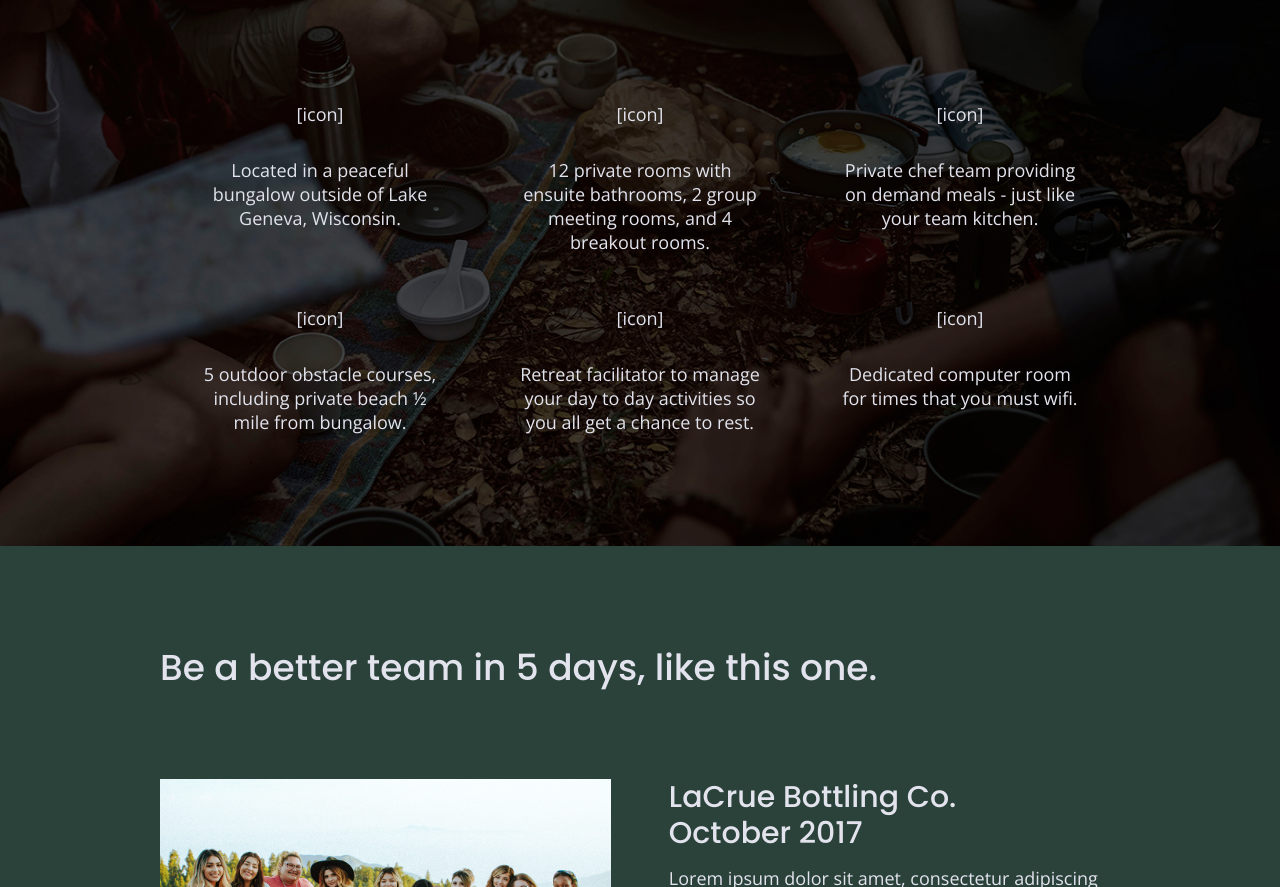
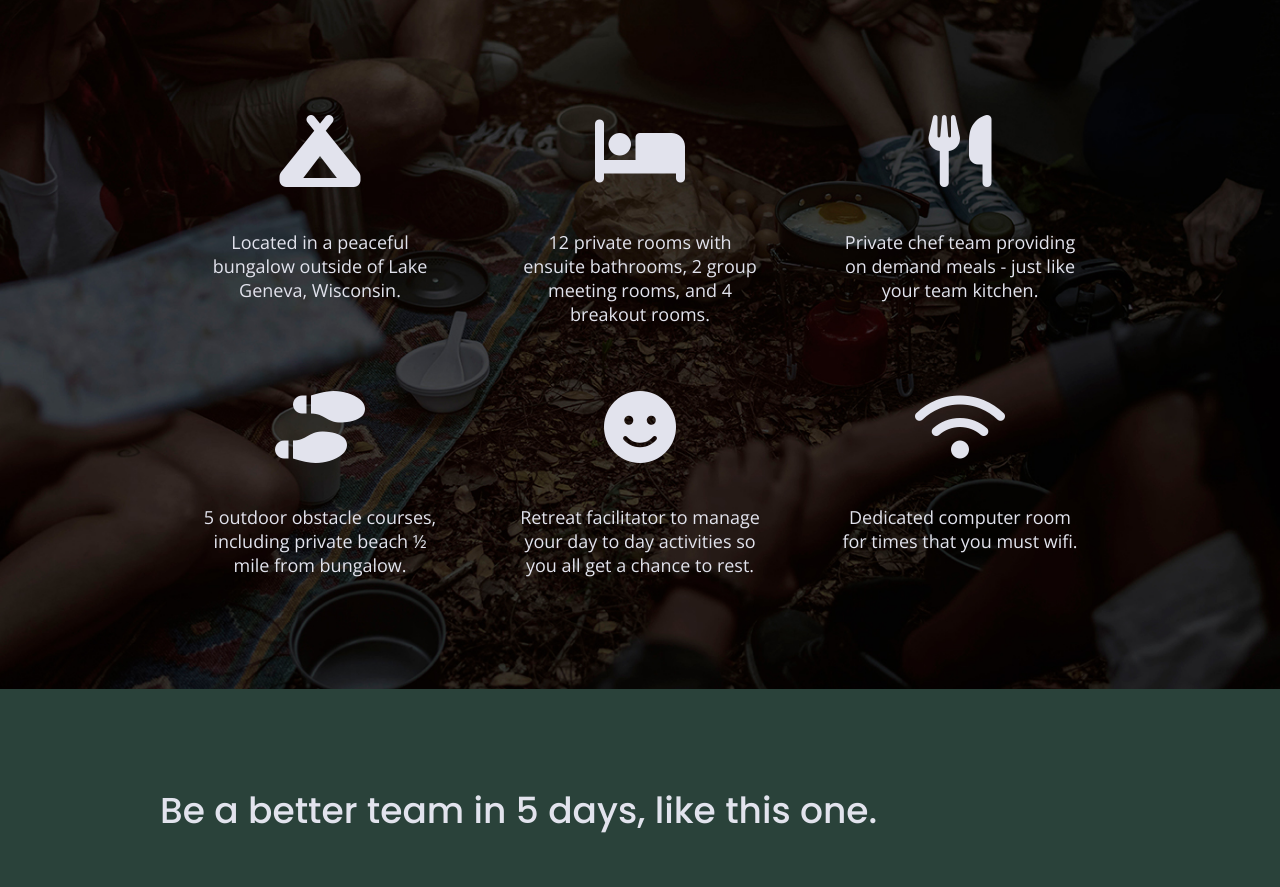
Before and after one commit to krzwier/unplugged-retreat, a website built with Parcel: page index.html in a window 1280 px wide. Shown: the part 1174-2061 px from the top of the page. Built offline with nearby package versions, Linux system fonts and the light colour scheme.

Commit message:
Add fontawesome icons for amenities

```diff
--- a/css/main.css
+++ b/css/main.css
@@ -312,7 +312,6 @@ aside .form {
     justify-content: center;
     flex-flow: row wrap;
 }
-
 aside h3 {
     width: 100%;
     margin: 30px 0 10px 0;
@@ -345,6 +344,7 @@ aside h3 {
 }
 
 .features .fontawesome-icon {
+    font-size: 3.25em;
     text-align: center;
     padding: 16px 0;
 }
@@ -657,6 +657,9 @@ aside h3 {
     .features article {
         flex-basis: 35%;
     }
+    .features .fontawesome-icon {
+        font-size: 4.5em;
+    }
 
     /* Reviews Section (Tablet) */
 
--- a/index.html
+++ b/index.html
@@ -22,6 +22,8 @@
 
     <link rel="stylesheet" href="css/normalize.css">
     <link rel="stylesheet" href="css/main.css">
+
+    <script src="https://kit.fontawesome.com/dfa77e14af.js" crossorigin="anonymous"></script>
 
     <meta name="theme-color" content="#fafafa">
 </head>
@@ -78,37 +80,37 @@
 
                 <div class="features-items">
                     <article>
-                        <p class="fontawesome-icon">[icon]</p>
+                        <p class="fontawesome-icon"><i class="fas fa-campground"></i></p>
                         <p class="features-item-description">
                             Located in a peaceful bungalow outside of Lake Geneva, Wisconsin.
                         </p>
                     </article>
                     <article>
-                        <p class="fontawesome-icon">[icon]</p>
+                        <p class="fontawesome-icon"><i class="fas fa-bed"></i></p>
                         <p class="features-item-description">
                             12 private rooms with ensuite bathrooms, 2 group meeting rooms, and 4 breakout rooms.
                         </p>
                     </article>
                     <article>
-                        <p class="fontawesome-icon">[icon]</p>
+                        <p class="fontawesome-icon"><i class="fas fa-utensils"></i></p>
                         <p class="features-item-description">
                             Private chef team providing on demand meals - just like your team kitchen.
                         </p>
                     </article>
                     <article>
-                        <p class="fontawesome-icon">[icon]</p>
+                        <p class="fontawesome-icon"><i class="fas fa-shoe-prints"></i></p>
                         <p class="features-item-description">
                             5 outdoor obstacle courses, including private beach &frac12; mile from bungalow.
                         </p>
                     </article>
                     <article>
-                        <p class="fontawesome-icon">[icon]</p>
+                        <p class="fontawesome-icon"><i class="fas fa-smile"></i></p>
                         <p class="features-item-description">
                             Retreat facilitator to manage your day to day activities so you all get a chance to rest.
                         </p>
                     </article>
                     <article>
-                        <p class="fontawesome-icon">[icon]</p>
+                        <p class="fontawesome-icon"><i class="fas fa-wifi"></i></p>
                         <p class="features-item-description">
                             Dedicated computer room for times that you must wifi.
                         </p>
```
Also changed, not shown: about/index.html (+2 -0 lines), faq/index.html (+2 -0 lines).
